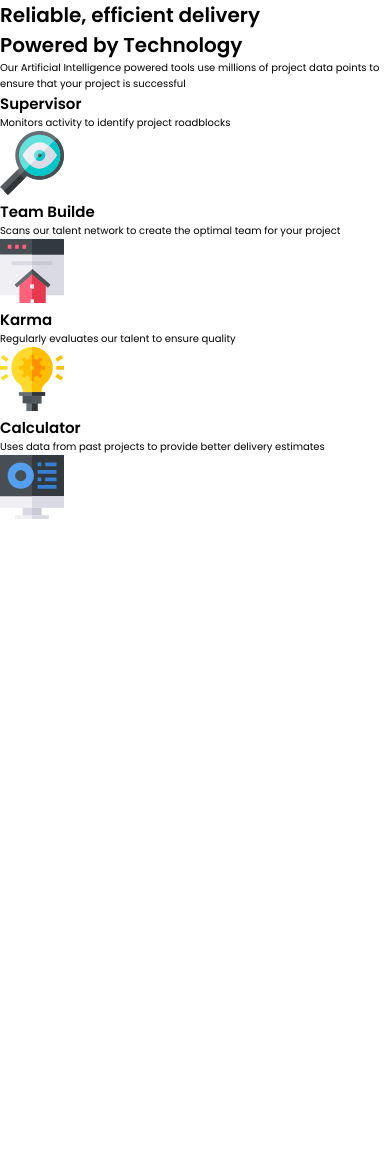
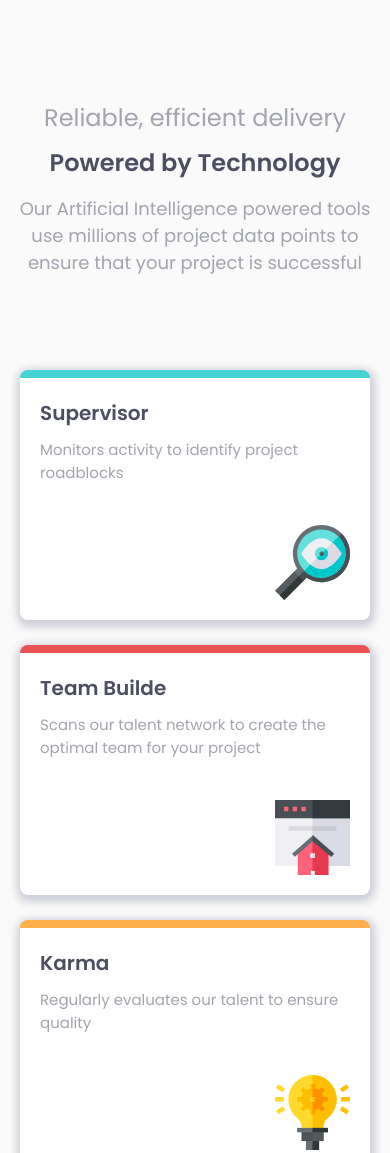
Before and after one commit to orellana179/github.io.section4Cards, a plain HTML site: page index.html in a window 390 px wide. Shown: the top 1153 px of the page. Before the commit the page ends 844 px from the top, so only its background shows below. Drawn offline with Linux system fonts and the light colour scheme.

Commit message:
Hemos agregado los estilos a las card y un media query

```diff
--- a/css/index.css
+++ b/css/index.css
@@ -1,3 +1,15 @@
+:root{
+    /* Colors */
+    /* primary */
+    --red:hsl(0, 78%, 62%);
+    --cyan:hsl(180, 62%, 55%);
+    --orange:hsl(34, 97%, 64%);
+    --blue:hsl(212, 86%, 64%);
+    /* neutral */
+    --veryDarkBlue:hsl(234, 12%, 34%);
+    --grayish:hsl(229, 6%, 66%);
+    --veryLightGray:hsl(0, 0%, 98%);
+}
 *{
     margin: 0;
     padding: 0;
@@ -7,3 +19,92 @@ html{
     font-size: 62.5%;
     font-family: 'Poppins', sans-serif;
 }
+body{
+    background-color: var(--veryLightGray);
+}
+main{
+    display: grid;
+    margin-top: 100px;
+    gap:50px;
+}
+.header{
+    width: 90%;
+    height: 200px;
+    place-self: center;
+    text-align: center;
+}
+.header-title1{
+    font-size: 2.4rem;
+    font-weight: 400;
+    color: var(--grayish);
+    margin-bottom: 10px;
+}
+.header-title2{
+    font-size: 2.4rem;
+    font-weight: 600;
+    color: var(--veryDarkBlue);
+    margin-bottom: 15px;
+}
+.header-description{
+    font-size: 1.8rem;
+    color: var(--grayish);
+    font-weight: 400;
+}
+.section-card{
+    padding: 20px;
+    margin-bottom: 20px;
+    display: grid;
+}
+.card{
+    display: grid;
+    grid-template-rows: 50% 50%;
+    width: 100%;
+    height: 250px;
+    border-radius: 8px;
+    border-top: 3px --blue;
+    background-color: white;
+    margin-bottom: 25px;
+    box-shadow: 1px 3px 8px 4px hsl(229, 12%, 82%);
+    padding: 20px;
+    max-width: 375px;
+    justify-self: center;
+}
+.supervisor{
+    border-top: 8px solid var(--cyan);
+}
+.teamBuilde{
+    border-top: 8px solid var(--red);
+}
+.karma{
+    border-top: 8px solid var(--orange);
+}
+.calculator{
+    border-top: 8px solid var(--blue);
+}
+.card-title{
+    font-size: 2rem;
+    margin-bottom: 10px;
+    color: var(--veryDarkBlue);
+}
+.card-description{
+    font-size: 1.5rem;
+    color: var(--grayish);
+    margin-bottom: 10px;
+}
+.card-icon{
+    display: grid;
+}
+.icon{
+    align-self: flex-end;
+    justify-self: end;
+    width: 75px;
+    height: 75px;
+}
+@media screen and (min-width:650px) {
+    .section-card{
+        display: grid;
+        grid-template-columns: repeat(auto-fit, minmax(30rem, 1fr));
+        grid-auto-rows: 25rem;
+        gap: 20px;
+    }
+}
--- a/index.html
+++ b/index.html
@@ -5,6 +5,7 @@
     <meta http-equiv="X-UA-Compatible" content="IE=edge">
     <meta name="viewport" content="width=device-width, initial-scale=1.0">
     <title>Section Four Cards</title>
+    <link rel="shortcut icon" href="images/icon-calculator.svg" type="image/x-icon">
     <link rel="stylesheet" href="css/index.css">
     <link rel="preconnect" href="https://fonts.googleapis.com">
     <link rel="preconnect" href="https://fonts.gstatic.com" crossorigin>
@@ -22,33 +23,52 @@
             </p>
         </header>
         <section class="section-card">
-            <article class="card">
+            <article class="card supervisor">
+                <div class="card-info">
                     <h2 class="card-title">Supervisor</h2>
                 <p class="card-description">
                     Monitors activity to identify project roadblocks
                 </p>
-                <img src="images/icon-supervisor.svg" alt="Image the Supervisor">
+                </div>
+                <picture class="card-icon">
+                    <img src="images/icon-supervisor.svg" alt="Image the Supervisor" class="icon">
+                </picture>
+
             </article>
-            <article class="card">
+            <article class="card teamBuilde">
+                <div class="card-info">
                     <h2 class="card-title">Team Builde</h2>
                 <p class="card-description">
                     Scans our talent network to create the optimal team for your project
                 </p>
-                <img src="images/icon-team-builder.svg" alt="Image the Supervisor">
+                </div>
+                <picture class="card-icon">
+                    <img src="images/icon-team-builder.svg" alt="Image the Supervisor" class="icon">
+                </picture>
+
             </article>
-            <article class="card">
+            <article class="card karma">
+                <div class="card-info">
                     <h2 class="card-title">Karma</h2>
                 <p class="card-description">
                     Regularly evaluates our talent to ensure quality
                 </p>
-                <img src="images/icon-karma.svg" alt="Image the Supervisor">
+                </div>
+                <picture class="card-icon">
+                    <img src="images/icon-karma.svg" alt="Image the Supervisor" class="icon">
+                </picture>
             </article>
-            <article class="card">
+            <article class="card calculator">
+                <div class="card-info">
                     <h2 class="card-title">Calculator</h2>
                     <p class="card-description">
                         Uses data from past projects to provide better delivery estimates
                     </p>
-                <img src="images/icon-calculator.svg" alt="Image the Supervisor">
+                </div>
+                <picture class="card-icon">
+                    <img src="images/icon-calculator.svg" alt="Image the Supervisor" class="icon">
+                </picture>
+
             </article>
         </section>
     </main>
```
Lines whose indentation alone changed are shown as unchanged.
